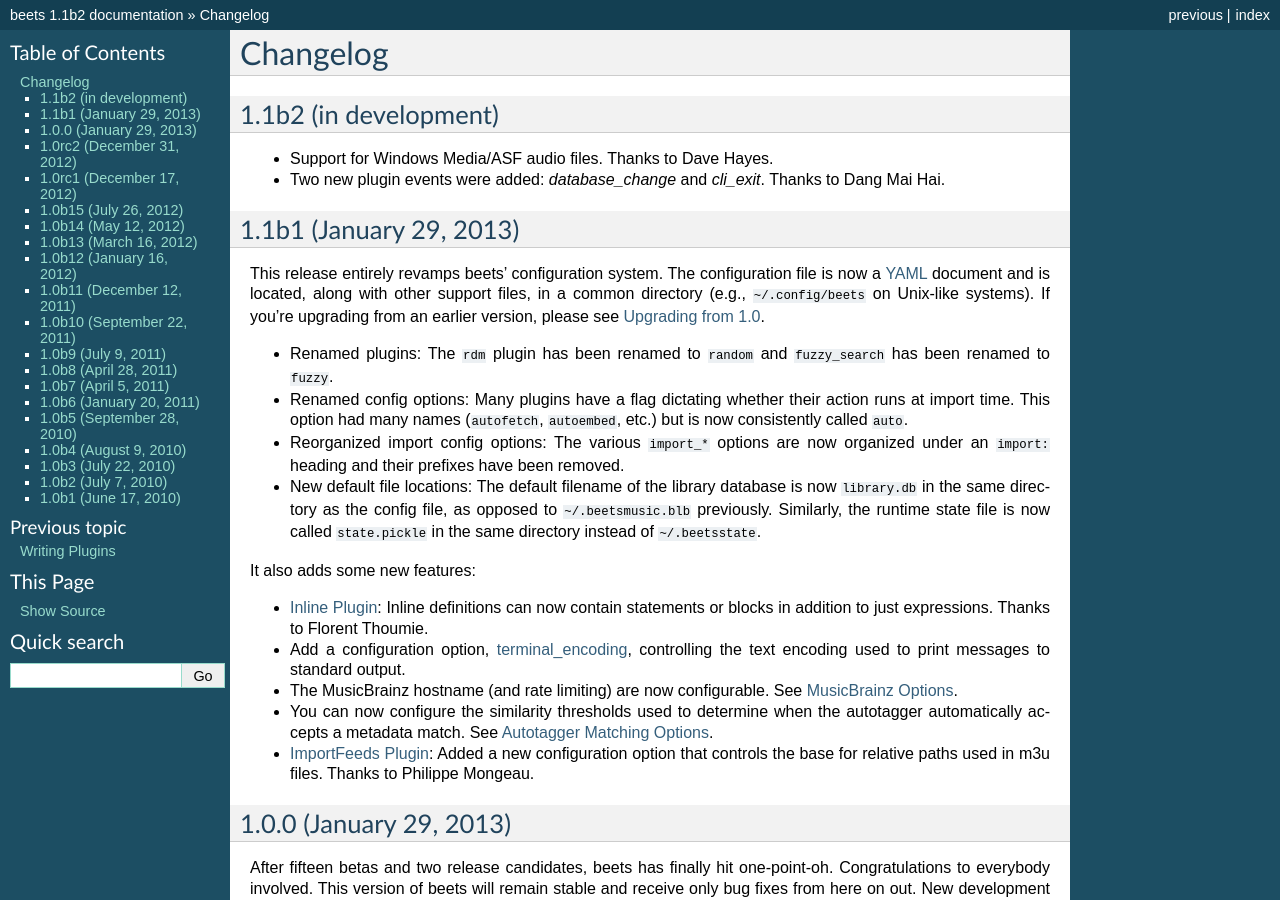
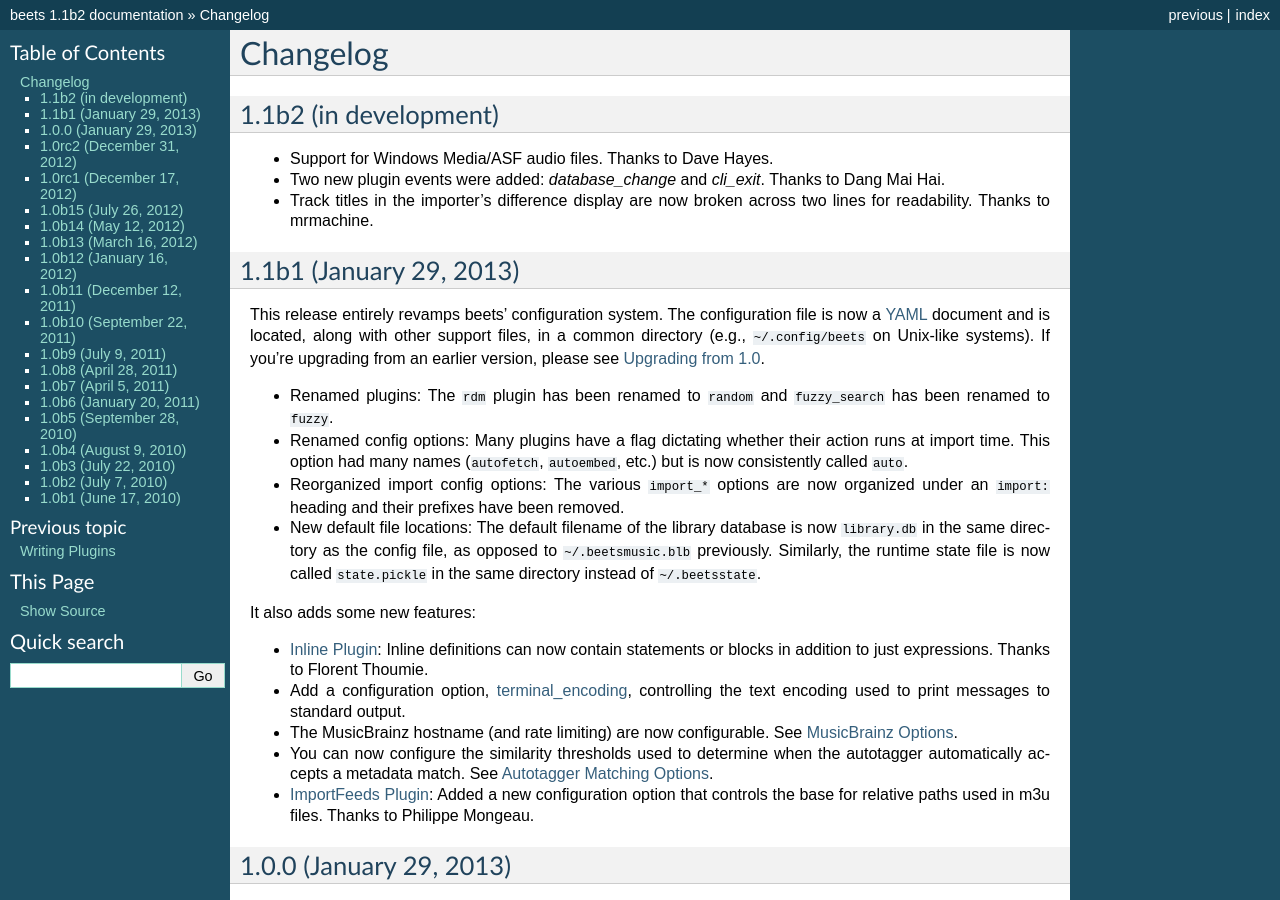
Before and after one commit to google-code-export/beets, a Sphinx documentation site: the page built from docs/changelog.rst, in a window 1280 px wide and 900 px high. Built offline with Sphinx 7.4.7, drawn with Linux system fonts in a browser that asks for light colours.

Commit message:
changelog note for #78

```diff
--- a/docs/changelog.rst
+++ b/docs/changelog.rst
@@ -7,6 +7,8 @@
 * Support for Windows Media/ASF audio files. Thanks to Dave Hayes.
 * Two new plugin events were added: *database_change* and *cli_exit*. Thanks to
   Dang Mai Hai.
+* Track titles in the importer's difference display are now broken across two
+  lines for readability. Thanks to mrmachine.
 
 1.1b1 (January 29, 2013)
 ------------------------
```
